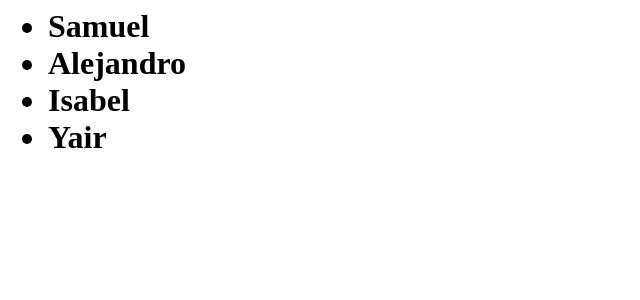
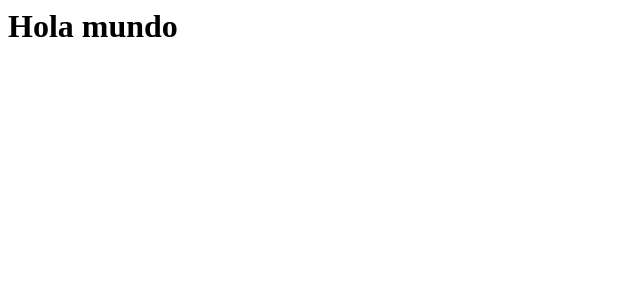
Before and after one commit to SamuelEstradaO/react-codigoFacilito, a React (Create React App) app: page / in a window 1280 px wide. Shown: the top 300 px of the page, without its empty margins (0-640 px from the left). Built offline with nearby package versions, Linux system fonts and the light colour scheme.

Commit message:
class Class Components

```diff
--- a/src/index.js
+++ b/src/index.js
@@ -1,31 +1,12 @@
-import React from 'react';
+import React, { Component } from 'react';
 import { render } from 'react-dom';
 
-const nombres = ['Samuel', 'Alejandro', 'Isabel', 'Yair'];
+//const App = () => <h1>Hola mundo</h1>
 
-function getNombres() {
-  const elementosLista = [];
-  for (var i = 0; i < nombres.length; i++) {
-    elementosLista.push(<li>{nombres[i]}</li>);
+class App extends Component {
+  render() {
+    return <h1>Hola mundo</h1>;
   }
-  return elementosLista;
 }
 
-const Nombres = () => {
-  return (
-    <ul>
-      {nombres.map((nombre, index) => (
-        <li key={index}>{nombre}</li>
-      ))}
-    </ul>
-  );
-};
-
-const App = () => {
-  return (
-    <h1>
-      <Nombres />
-    </h1>
-  );
-};
 render(<App />, document.getElementById('root'));
```
